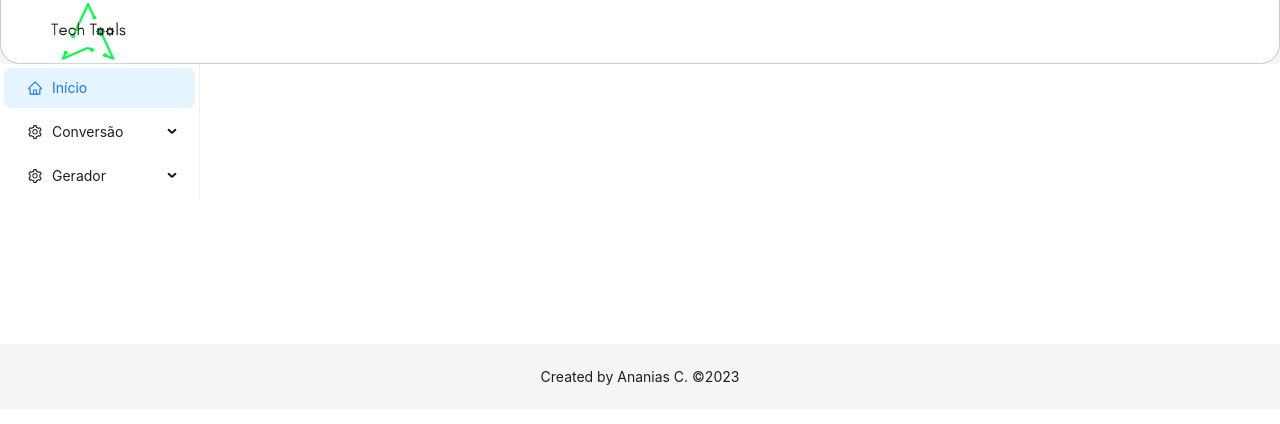
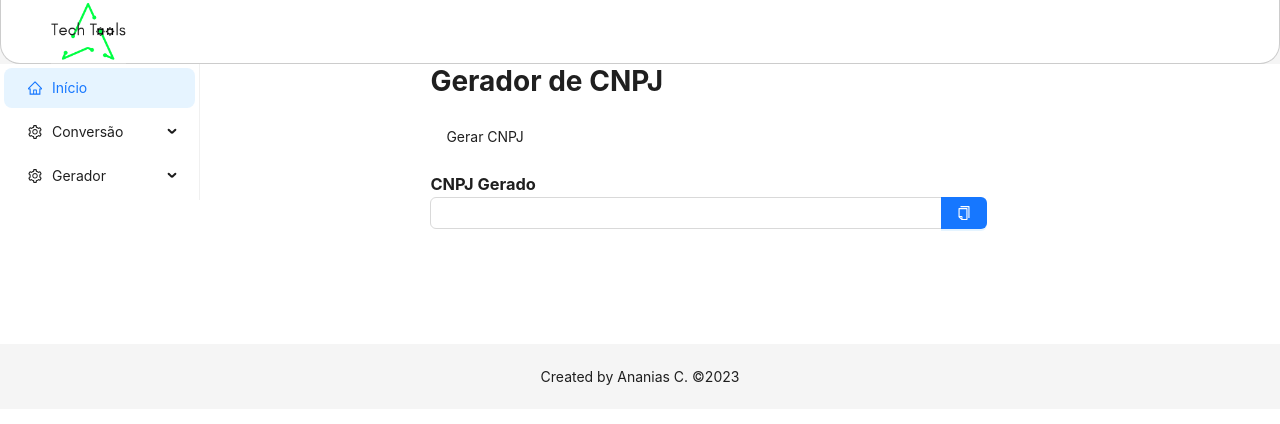
Before and after one commit to ananiasc/tech-tools, a React (Vite) app: page /generate-cnpj in a window 1280 px wide. Shown: the top 424 px of the page. Built offline with nearby package versions, Linux system fonts and the light colour scheme.

Commit message:
feat: gerando cnpj válido

```diff
--- a/src/App.jsx
+++ b/src/App.jsx
@@ -23,6 +23,7 @@ const items = [
   getItem("Gerador", "gerador", <SettingOutlined />, [
     getItem("Gerador de Senha", "/generate-key", null),
     getItem("Gerador de CPF", "/generate-cpf", null),
+    getItem("Gerador de CNPJ", "/generate-cnpj", null),
   ]),
 ];
 
--- a/src/assets/pages/content/ContentBody.jsx
+++ b/src/assets/pages/content/ContentBody.jsx
@@ -2,6 +2,7 @@ import { Routes,Route } from "react-router-dom";
 import ConvertText from "../convertText/ConvertText";
 import GenerateKey from "../generateKey/GenerateKey";
 import GenerateCpf from "../generateCpf/GenerateCpf";
+import GenerateCnpj from "../generateCnpj/GenerateCnpj";
 
 function ContentBody() {
   return (
@@ -11,6 +12,7 @@ function ContentBody() {
         <Route path='/convert-text' element={<ConvertText />}></Route>
         <Route path='/generate-key' element={<GenerateKey />}></Route>
         <Route path='/generate-cpf' element={<GenerateCpf />}></Route>
+        <Route path='/generate-cnpj' element={<GenerateCnpj />}></Route>
       </Routes>
     </>
   );
--- /dev/null
+++ b/src/assets/pages/generateCnpj/GenerateCnpj.css
@@ -0,0 +1,17 @@
+@media (min-width: 740px) {
+  .content-body {
+    margin: 0% 20%;
+  }
+  .form-items {
+    width: 43.5vw;
+  }
+}
+
+@media (max-width: 739.98px) {
+  .content-body {
+    margin: 0% 0%;
+  }
+  .form-items {
+    width: 65vw;
+  }
+}
--- /dev/null
+++ b/src/assets/pages/generateCnpj/GenerateCnpj.jsx
@@ -0,0 +1,91 @@
+import { useState } from 'react';
+import './GenerateCnpj.css';
+import { Space, Form, Button, message, Input } from "antd";
+import copy from "clipboard-copy";
+import {
+  CopyOutlined
+} from "@ant-design/icons";
+
+function GenerateCnpj() {
+  const [CNPJ, setCNPJ] = useState("");
+
+  const generateValidCNPJ = () => {
+  const cnpjBase = Array.from({ length: 12 }, () => Math.floor(Math.random() * 10));
+  let sum = 0;
+  let multiplier = 5;
+  for (let i = 0; i < 12; i++) {
+    sum += cnpjBase[i] * multiplier;
+    multiplier = (multiplier === 2) ? 9 : multiplier - 1;
+  }
+  let firstDigit = (sum % 11 < 2) ? 0 : 11 - (sum % 11);
+  cnpjBase.push(firstDigit);
+
+  sum = 0;
+  multiplier = 6;
+  for (let i = 0; i < 13; i++) {
+    sum += cnpjBase[i] * multiplier;
+    multiplier = (multiplier === 2) ? 9 : multiplier - 1;
+  }
+  let secondDigit = (sum % 11 < 2) ? 0 : 11 - (sum % 11);
+  cnpjBase.push(secondDigit);
+
+  // Formata o CNPJ em uma string com pontos, barras e traço
+  const cnpj = cnpjBase.join('').replace(/(\d{2})(\d{3})(\d{3})(\d{4})(\d{2})/, '$1.$2.$3/$4-$5');
+
+  return cnpj;
+  }
+
+  const handleCopyClick = () => {
+    if (CNPJ) {
+      copy(CNPJ);
+      message.success("Texto copiado para a área de transferência");
+    } else {
+      message.error("Nenhum texto para copiar");
+    }
+  };
+
+  const onProcess = () => {
+    const cpf = generateValidCNPJ();
+    setCNPJ(cpf);
+  }
+
+  return (
+    <div className='content-body'>
+      <h1>Gerador de CNPJ</h1>
+      <Form
+        labelCol={{ span: 10 }}
+        wrapperCol={{ span: 24 }}
+        layout="vertical"
+        onFinish={onProcess}
+      ><br/>
+        <Button type="primary botao" htmlType="submit">
+          Gerar CNPJ
+        </Button>
+      </Form>
+        <br/>
+
+      <h3 className="margin-h3">CNPJ Gerado</h3>
+
+      <Form
+        labelCol={{ span: 10 }}
+        wrapperCol={{ span: 14 }}
+        layout="vertical"
+      >
+        <Form.Item>
+          <Space direction="vertical" className='form-items'>
+            <Space.Compact className='form-items'>
+              <Input
+                type='text'
+                value={CNPJ}
+              >
+              </Input>
+              <Button type="primary" title="Clique aqui para copiar o CNPJ" onClick={() => {handleCopyClick()}}><CopyOutlined/></Button>
+            </Space.Compact>
+          </Space>
+        </Form.Item>
+      </Form>
+    </div>
+  );
+}
+
+export default GenerateCnpj;
```
